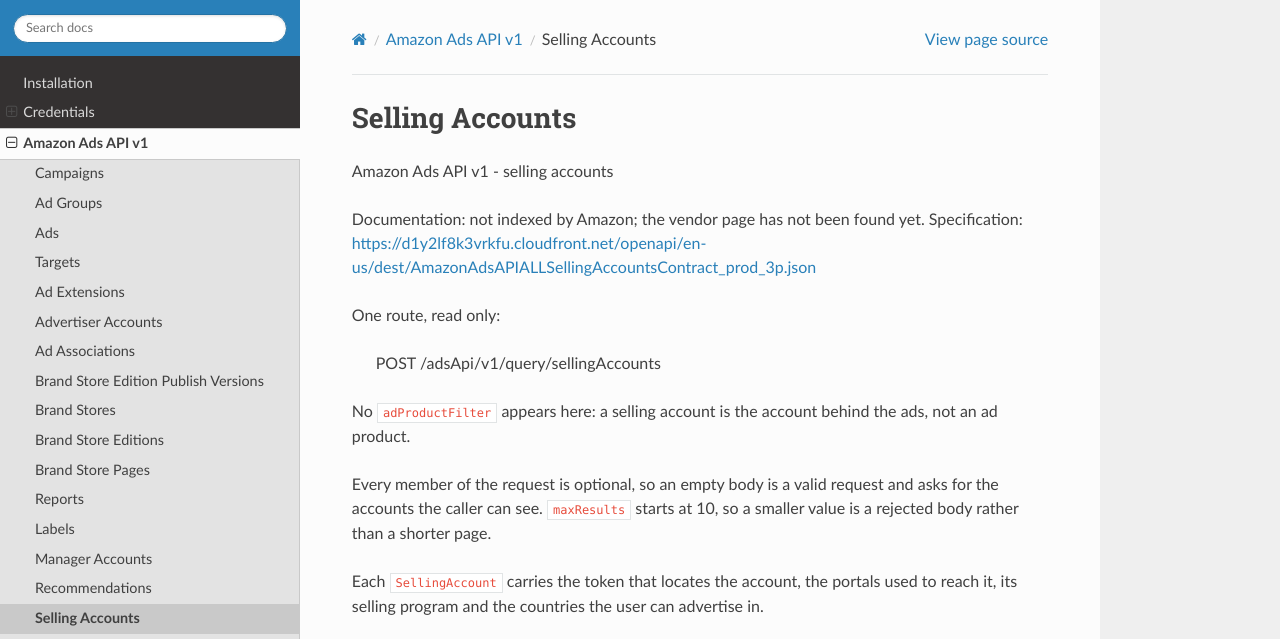
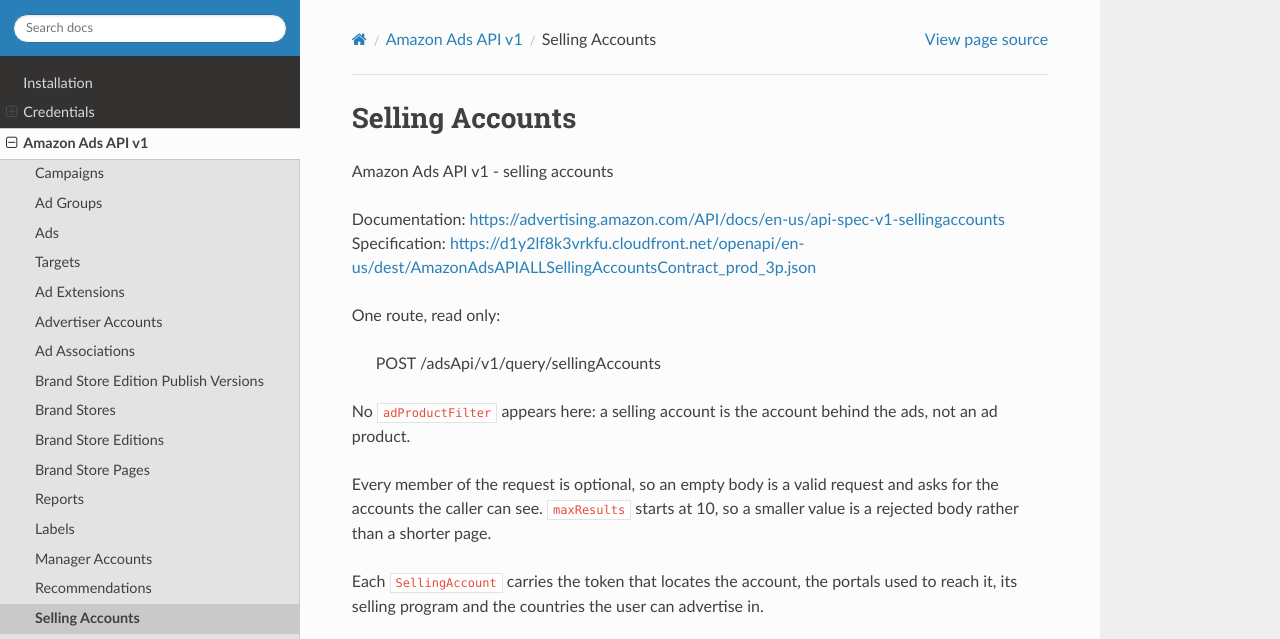
Before and after one commit to denisneuf/python-amazon-ad-api, a Sphinx documentation site: the page built from docs/v1/selling_accounts.rst, in a window 1280 px wide and 932 px high, cut to the strip 0-639 px from the top of the window. Built offline with Sphinx 7.4.7 and the Read the Docs theme 3.1.0, drawn with Linux system fonts in a browser that asks for light colours.

Commit message:
docs(v1): point the four vendor pages at the ids Amazon publishes
Their rst files carried api-spec-v1-manager-accounts and the like, with
hyphens. Those ids do not exist: the pages live at the unhyphenated form, like
every other v1 resource, so the four rows now link to a page that opens.

The earlier pass had blanked them on the strength of a check that measured the
response of a request that never followed through; the ids were right there in
the neighbouring files.

```diff
--- a/docs/v1/label_object_associations.rst
+++ b/docs/v1/label_object_associations.rst
@@ -3,7 +3,7 @@ Label Object Associations
 
 Amazon Ads API v1 - label to object associations
 
-Documentation: not indexed by Amazon; the vendor page has not been found yet.
+Documentation: https://advertising.amazon.com/API/docs/en-us/api-spec-v1-labelobjectassociations
 Specification: https://d1y2lf8k3vrkfu.cloudfront.net/openapi/en-us/dest/AmazonAdsAPIALLLabelObjectAssociationsContract_prod_3p.json
 
 One route, read only:
--- a/docs/v1/manager_accounts.rst
+++ b/docs/v1/manager_accounts.rst
@@ -3,7 +3,7 @@ Manager Accounts
 
 Amazon Ads API v1 - unified ManagerAccounts endpoints
 
-Documentation: not indexed by Amazon; the vendor page has not been found yet.
+Documentation: https://advertising.amazon.com/API/docs/en-us/api-spec-v1-manageraccounts
 Specification: https://d1y2lf8k3vrkfu.cloudfront.net/openapi/en-us/dest/AmazonAdsAPIALLManagerAccountsContract_prod_3p.json
 
 Three routes, no delete in the contract:
--- a/docs/v1/recommendation_types.rst
+++ b/docs/v1/recommendation_types.rst
@@ -3,7 +3,7 @@ Recommendation Types
 
 Amazon Ads API v1 - recommendation types for Sponsored Brands
 
-Documentation: not indexed by Amazon; the vendor page has not been found yet.
+Documentation: https://advertising.amazon.com/API/docs/en-us/api-spec-v1-recommendationtypes
 Specification: https://d1y2lf8k3vrkfu.cloudfront.net/openapi/en-us/dest/AmazonAdsAPIALLRecommendationTypesContract_prod_3p.json
 
 One route, read only, and the product is in the path:
--- a/docs/v1/selling_accounts.rst
+++ b/docs/v1/selling_accounts.rst
@@ -3,7 +3,7 @@ Selling Accounts
 
 Amazon Ads API v1 - selling accounts
 
-Documentation: not indexed by Amazon; the vendor page has not been found yet.
+Documentation: https://advertising.amazon.com/API/docs/en-us/api-spec-v1-sellingaccounts
 Specification: https://d1y2lf8k3vrkfu.cloudfront.net/openapi/en-us/dest/AmazonAdsAPIALLSellingAccountsContract_prod_3p.json
 
 One route, read only:
```
Also changed, not shown: docs/v1.rst (+4 -4 lines).
